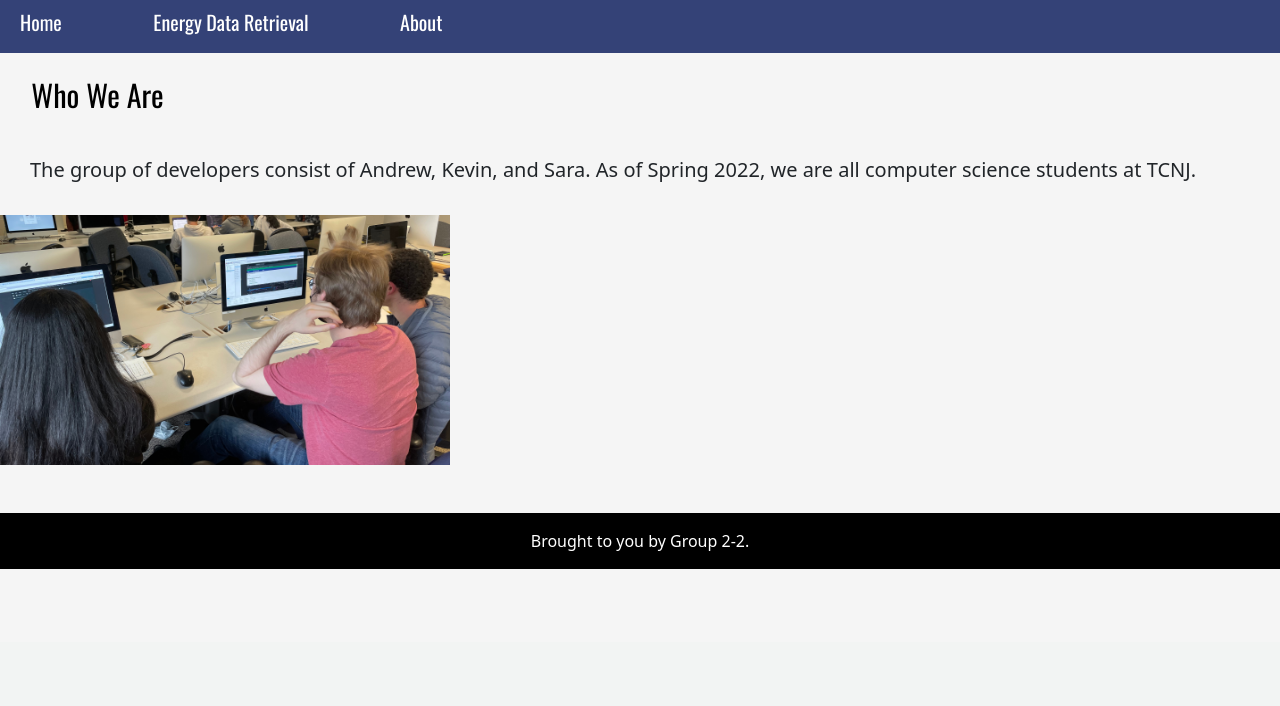
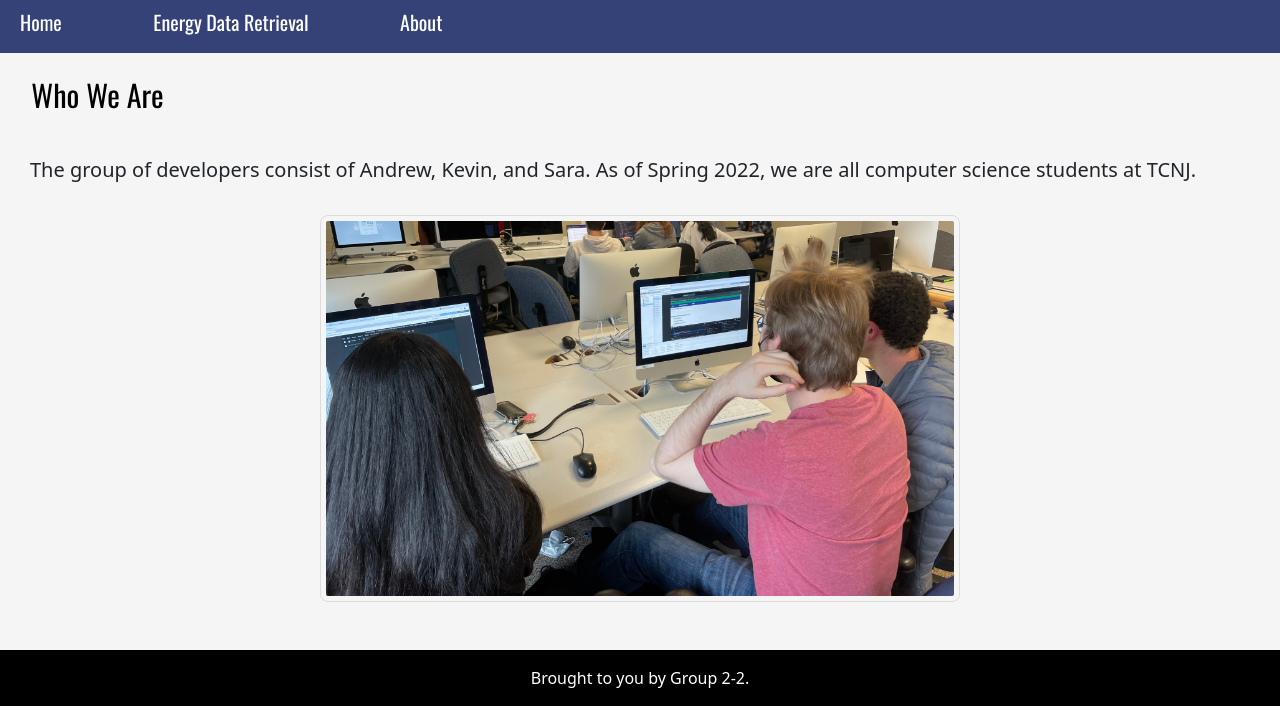
Before and after one commit to saraaly01/EnergyDemandDB, a Flask app: page /about in a window 1280 px wide. Shown: the part 158-864 px from the top of the page. Before the commit the page ends 727 px from the top, so only its background shows below. Run offline with Flask 2, Linux system fonts and the light colour scheme; some libraries are stand-ins or nearby versions.

Commit message:
The image now displays on the about.html page, and I added some basic CSS styling to beautify the image.

```diff
--- a/src/web_app/templates/zabout.html
+++ b/src/web_app/templates/zabout.html
@@ -41,6 +41,16 @@
 				margin: 20px;
 				padding: 10px;
 			}
+			img{
+				border: 1px solid rgb(220, 220, 220);
+				border-radius: 8px;
+				display: block;
+				margin-left: auto;
+				margin-right: auto;
+				padding: 5px;
+				max-width: 50%;
+				height: auto;
+			}
 
        </style>
     	<body style="background-color: whitesmoke">
@@ -64,7 +74,7 @@
         </nav>
 		<h2>Who We Are</h2>
 		<p> The group of developers consist of Andrew, Kevin, and Sara. As of Spring 2022, we are all computer science students at TCNJ. </p>
-		<img src="eddb.JPEG" alt="A picture of the 3 people who developed the project." height=250; width=450;>
+		<img src="{{ url_for('static', filename='eddb.JPEG')}}" alt="A picture of the 3 people who developed the project.">
 </body>
   <footer class="text-center text-white" style="background-color:whitesmoke;">
         <div class="container p-4"></div>
```
Also changed, not shown: src/web_app/static/eddb.JPEG (renamed from src/web_app/templates/eddb.JPEG).
